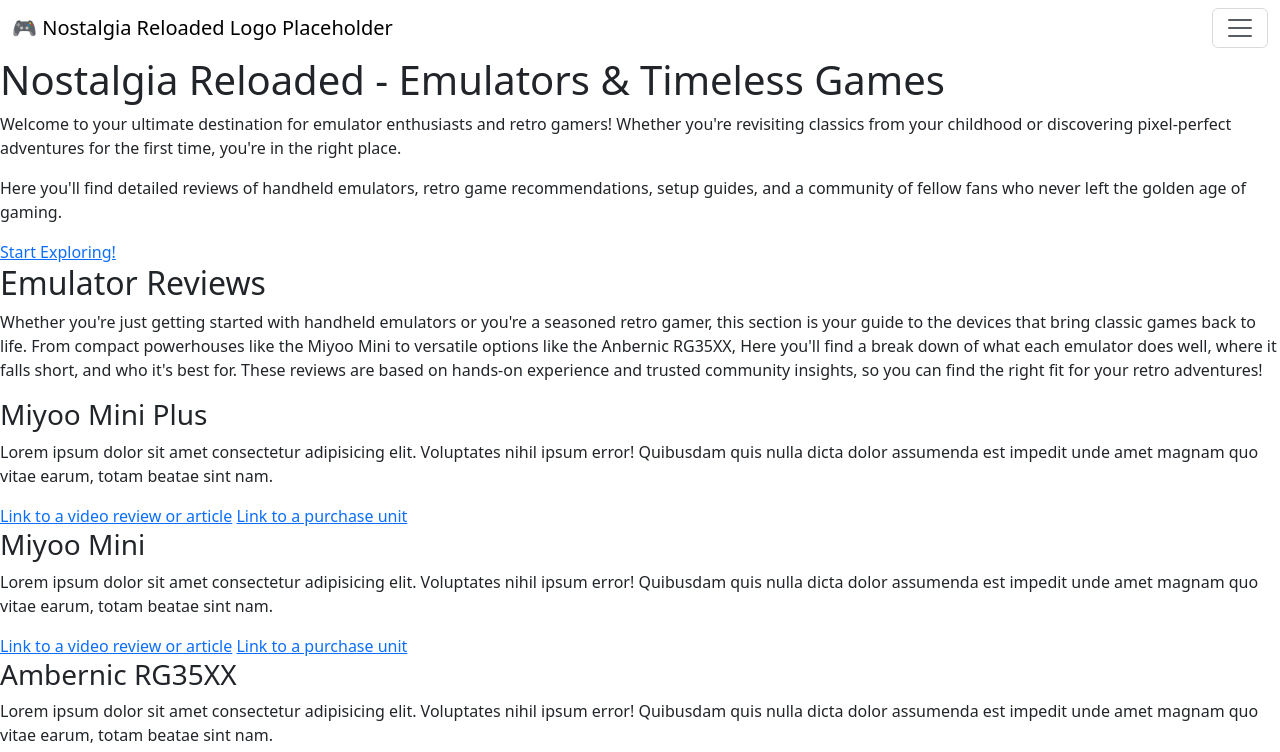
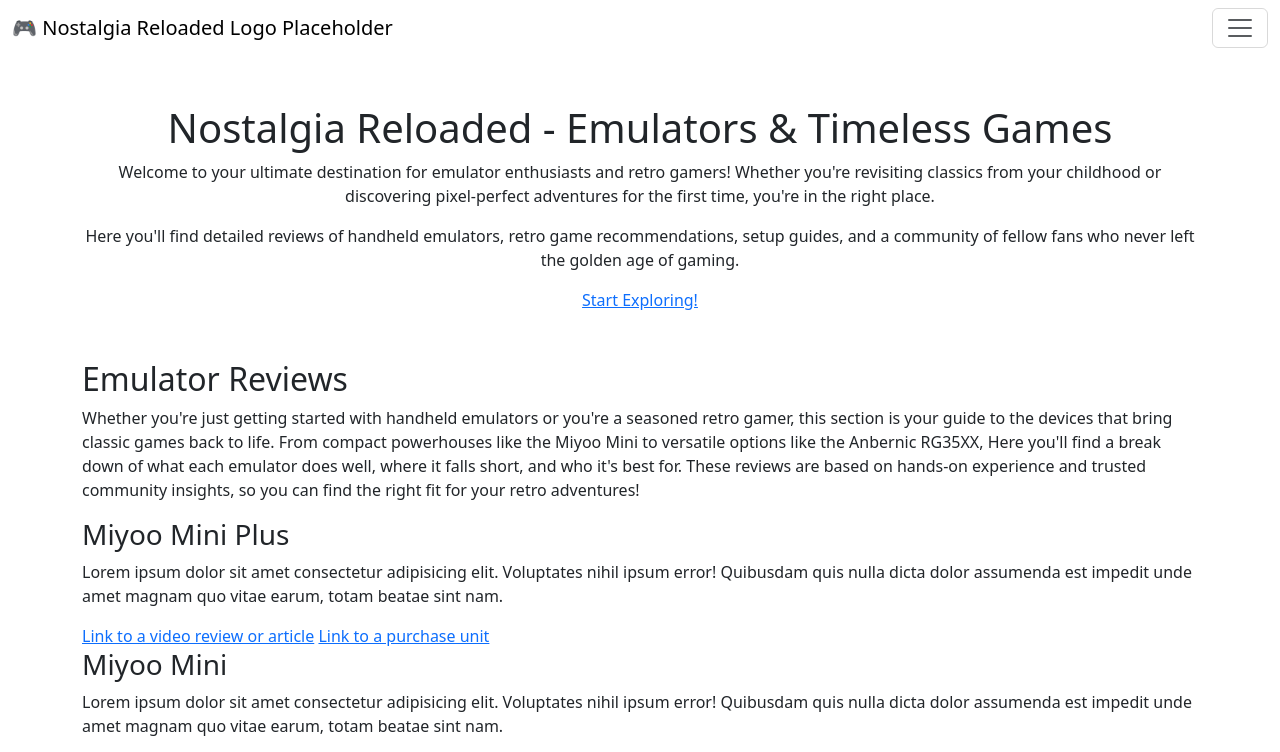
Before and after one commit to Dustin-Galichia/nostalgia-reloaded, a plain HTML site: page index.html in a window 1280 px wide. Shown: the top 752 px of the page. Drawn offline with nearby package versions, Linux system fonts and the light colour scheme.

Commit message:
style(hero): Add basic jumbotron-style layout to home/hero section

```diff
--- a/index.html
+++ b/index.html
@@ -55,9 +55,9 @@
         </nav>
     </header>
 
-    <main>
-        <!-- Home Section -->
-        <section>
+    <main class="container">
+        <!-- Home/Hero Section -->
+        <section class="py-5 text-center">
             <h1>Nostalgia Reloaded - Emulators & Timeless Games</h1>
 
             <p>
```
